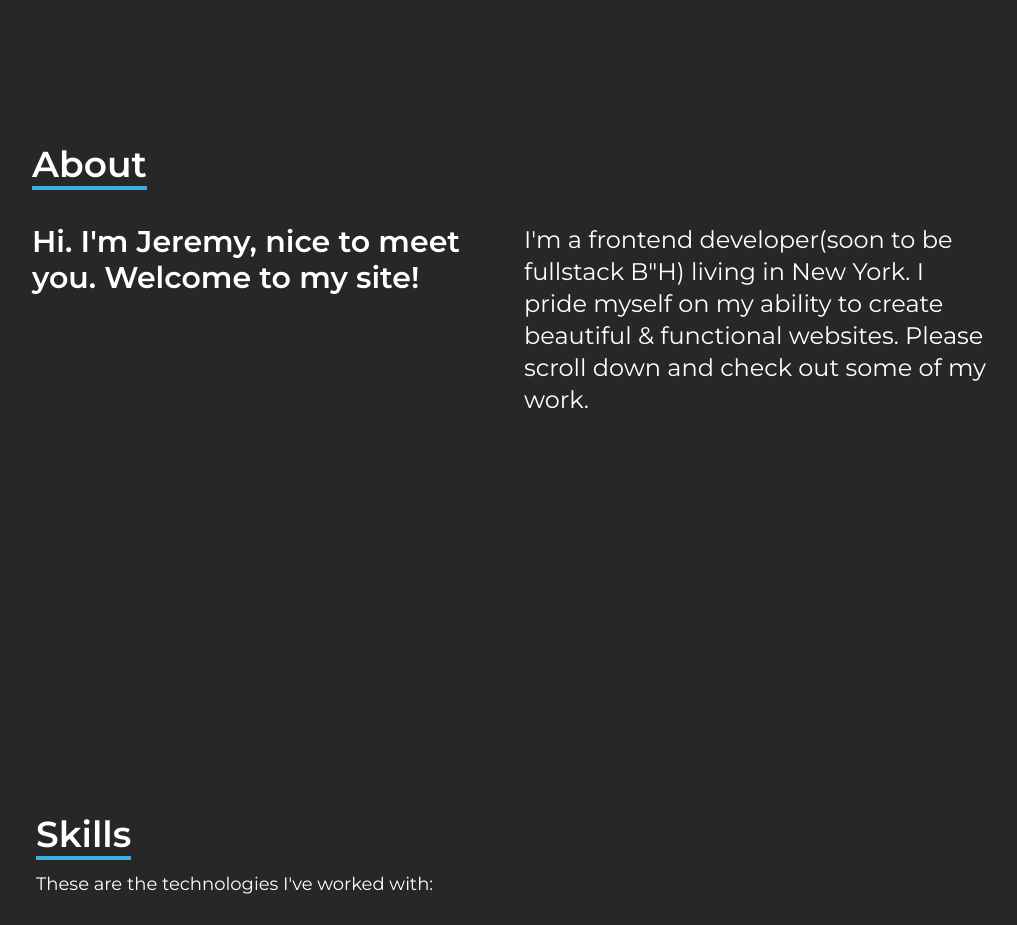
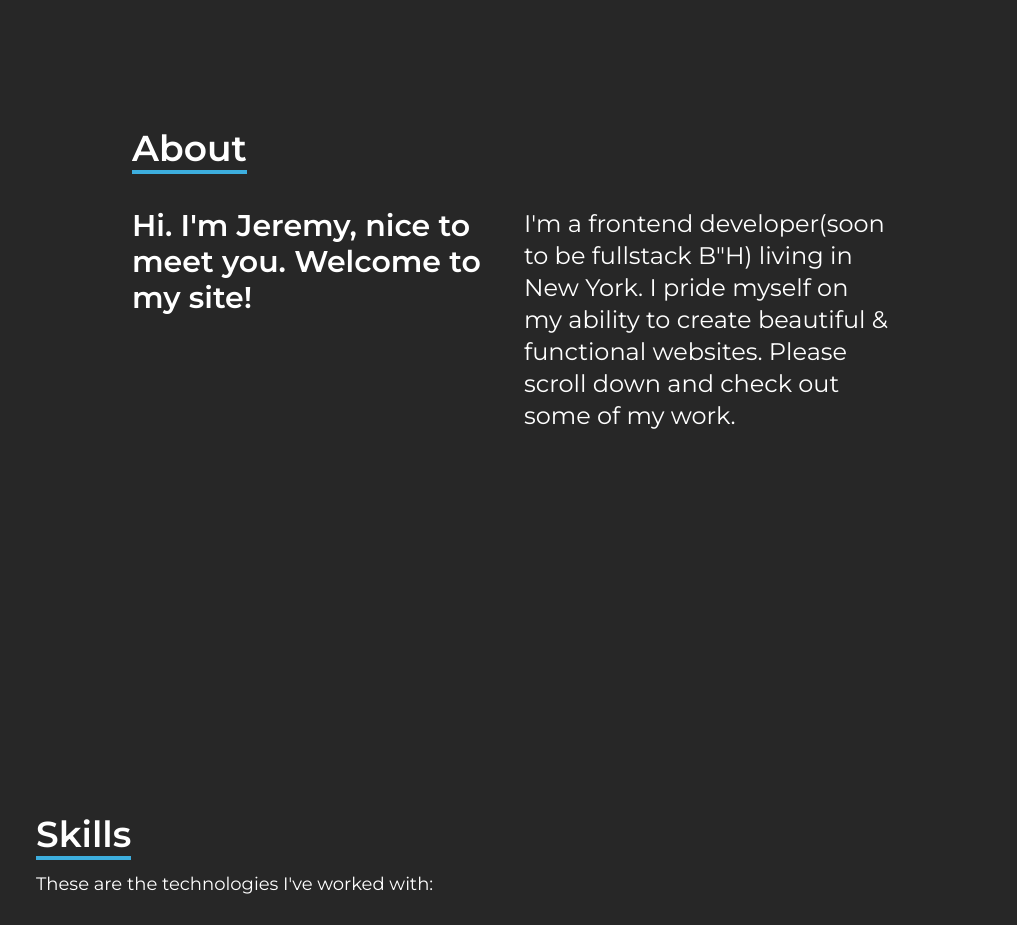
Before and after one commit to Jerbraun02/updatedpersonalsite, a React (Create React App) app: page / in a window 1280 px wide. Shown: the part 920-1845 px from the top of the page, without its empty margins (144-1161 px from the left). Built offline with nearby package versions, Linux system fonts and the light colour scheme; no server answers.

Commit message:
Update About.jsx

```diff
--- a/src/components/About.jsx
+++ b/src/components/About.jsx
@@ -4,7 +4,7 @@ const About = () => {
   return (
     <div name='about' className='h-screen bg-primary text-[#fff]'>
       <div className='pl-8 flex flex-col justify-center h-full'>
-        <div className='grid grid-cols-2 gap-6 px-5 sm:max-w-[600px] lg:max-w-[1000px] mx-auto duration-500'>
+        <div className='grid grid-cols-2 gap-6 px-5 sm:max-w-[600px] lg:max-w-[800px] mx-auto duration-500'>
           <div className='pb-4'>
             <p className='font-semibold inline border-b-4 border-text text-4xl '>
               About
```
